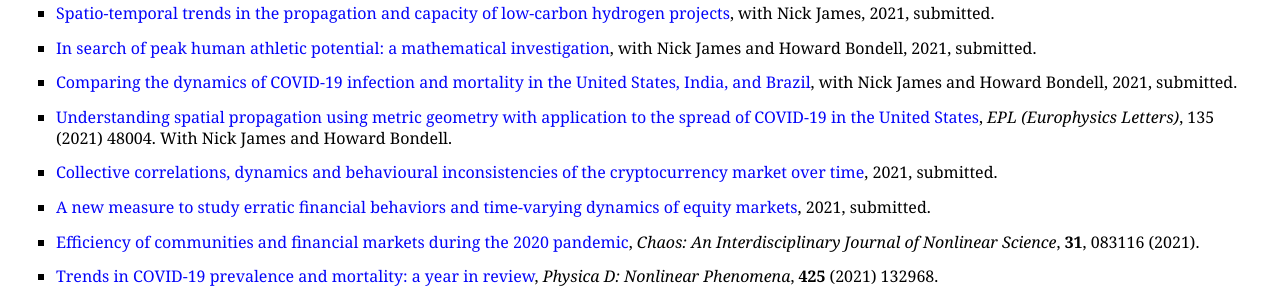
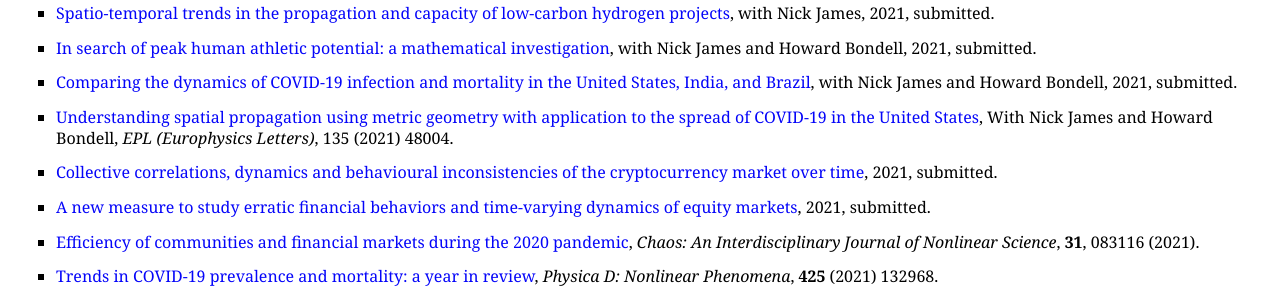
Before and after one commit to MaxMenzies/maxmenzies.com, a Jekyll site: the page index.html, which Jekyll copies as it is, in a window 1280 px wide. Shown: the part 513-813 px from the top of the page. Built offline with Jekyll 4.4.1, drawn with Linux system fonts in a browser that asks for light colours.

Commit message:
Update index.html

```diff
--- a/index.html
+++ b/index.html
@@ -54,7 +54,7 @@
 </li>
 </ul>
 <ul>
-<li><p><a href="https://iopscience.iop.org/article/10.1209/0295-5075/ac2752">Understanding spatial propagation using metric geometry with application to the spread of COVID-19 in the United States</a>, <i>EPL (Europhysics Letters)</i>, 135 (2021) 48004. With Nick James and Howard Bondell.</p>
+<li><p><a href="https://iopscience.iop.org/article/10.1209/0295-5075/ac2752">Understanding spatial propagation using metric geometry with application to the spread of COVID-19 in the United States</a>, With Nick James and Howard Bondell, <i>EPL (Europhysics Letters)</i>, 135 (2021) 48004.</p>
 </li>
 </ul>
 <ul>
```
